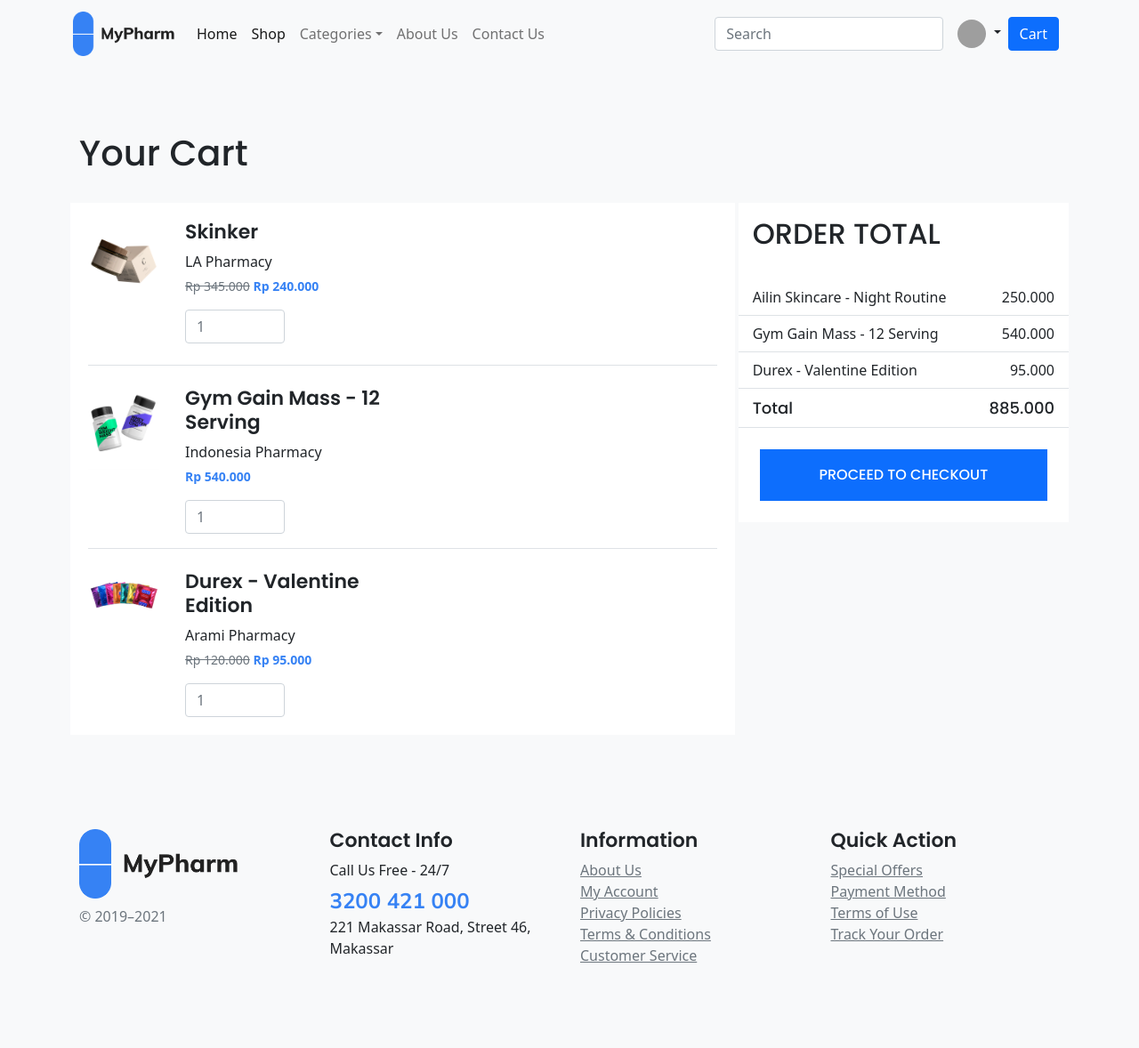
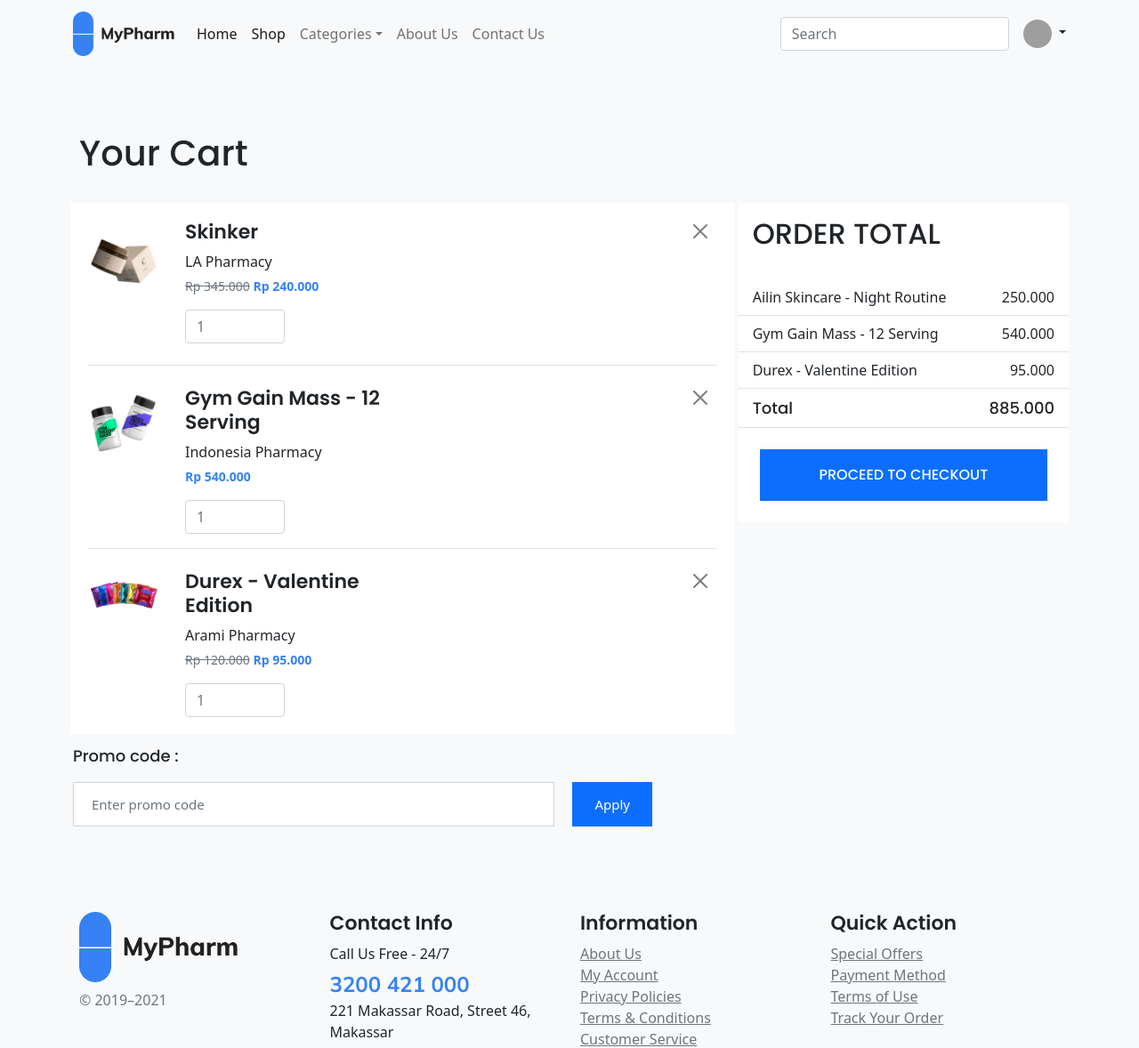
Before and after one commit to 27rayn/myPharm, a PHP site: page /cartpage.html in a window 1280 px wide. Shown: the top 1178 px of the page at 89% size. Before the commit the page ends 1082 px from the top, so only its background shows below. Run offline with PHP 8.4, Linux system fonts and the light colour scheme; some libraries are stand-ins or nearby versions; grey boxes are pictures that could not be loaded.

Commit message:
fixed diilangin

```diff
--- a/cart.css
+++ b/cart.css
@@ -144,9 +144,7 @@ s{
 .btn:not(:disabled):not(.disabled) {
     cursor: pointer;
 }
-button:not(:disabled), [type="button"]:not(:disabled), [type="reset"]:not(:disabled), [type="submit"]:not(:disabled) {
-    cursor: pointer;
-}
+
 .input-combined button {
     position: absolute;
     right: 0;
@@ -160,9 +158,7 @@ button:not(:disabled), [type="button"]:not(:disabled), [type="reset"]:not(:disab
     z-index: 10;
     background: transparent;
 }
-button, [type="button"], [type="reset"], [type="submit"] {
-    -webkit-appearance: button;
-}
+
 .btn-white {
     display: inline-block;
     font-weight: 400;
@@ -175,3 +171,50 @@ button, [type="button"], [type="reset"], [type="submit"] {
     border-radius: 0;
     transition: color 0.15s ease-in-out, background-color 0.15s ease-in-out, border-color 0.15s ease-in-out, box-shadow 0.15s ease-in-out;
 }
+
+label{
+  display: inline-block;
+}
+
+.form-row{
+  display: flex;
+  flex-wrap: wrap;
+  margin-right: -10px;
+  margin-left: -10px;
+}
+
+.form-row>.col, .form-row>[class*=col-] {
+  padding-right: 10px;
+  padding-left: 10px;
+}
+
+.col{
+  flex-basis: 0;
+  flex-grow: 1;
+  max-width: 100%;
+}
+
+.form-control{
+  background-clip: border-box;
+  transition: all .1s ease-in-out;
+  transition-property: border;
+}
+
+.form-control-sm {
+  height: calc(1.5em + 1.625rem + 2px);
+  padding: .8125rem 1.25rem;
+  font-size: .9375rem;
+  line-height: 1.5;
+}
+.btn-group-sm>.btn, .btn-sm {
+  height: calc(1.40625rem + 1.625rem + 2px);
+}
+.btn {
+  white-space: nowrap;
+}
+.btn-group-sm>.btn, .btn-sm {
+  padding: .8125rem 1.5rem;
+  font-size: .9375rem;
+  line-height: 1.40625rem;
+  border-radius: 0;
+}
--- a/cartpage.html
+++ b/cartpage.html
@@ -73,10 +73,6 @@
                 <li><a class="dropdown-item" href="index.html">Sign out</a></li>
               </ul>
             </div>
-            <a class="btn btn-labeled btn-primary mx-2" type="submit">
-              <span class="iconify" data-inline="false" data-icon="bi:cart-fill" style="color: #f9f9f9"></span>
-              Cart
-            </a>
           </div>
         </div>
       </div>
@@ -115,7 +111,8 @@
                     </div>
                     <div class="col-2 text-end">
                       <div class="cart-item-options">
-                        <span class="iconify" data-icon="bi:x-circle" data-inline="false" style="font-size: 32px; color: red"></span>
+                        <button type="button" class="btn-close" data-bs-toggle="tooltip" data-bs-placement="top" title="Remove item">
+                        </button>
                       </div>
                     </div>
                   </div>
@@ -140,8 +137,8 @@
                     </div>
                     <div class="col-2 text-end">
                       <div class="cart-item-options">
-                          <span class="iconify" data-icon="bi:x-circle" data-inline="false" style="font-size: 32px; color: red"></span>
-                        </a>
+                        <button type="button" class="btn-close" data-bs-toggle="tooltip" data-bs-placement="top" title="Remove item">
+                        </button>
                       </div>
                     </div>
                   </div>
@@ -170,8 +167,8 @@
                     </div>
                     <div class="col-2 text-end">
                       <div class="cart-item-options">
-                          <span class="iconify" data-icon="bi:x-circle" data-inline="false" style="font-size: 32px; color: red"></span>
-                        </a>
+                        <button type="button" class="btn-close" data-bs-toggle="tooltip" data-bs-placement="top" title="Remove item">
+                        </button>
                       </div>
                     </div>
                   </div>
@@ -209,9 +206,28 @@
             </ul>
           </aside>
         </div>
+        <div class="col-12 col-md-7">
+          <!-- kupon -->
+          <form class="mb-7 mb-md-0">
+            <label class="fw-regular mb-3" style="font-size: 18px; font-family: 'Poppins', sans-serif;
+            font-weight: 500;" for="carCouponCode">
+              Promo code :
+            </label>
+            <div class="row form-row">
+            <div class="col">
+              <input class="form-control form-control-sm rounded-0" id="cartCouponCode" type="text"
+              placeholder="Enter promo code">
+            </div>
+            <div class="col-auto">
+              <button class="btn btn-sm btn-primary" type="submit">Apply</button>
+            </div>
+          </div>
+          </form>
+        </div>
         </div>
       </div>
     </section>
+
 
     <!-- Footer Start -->
     <section id="footer">
```
Also changed, not shown: i_cartpage.html (+6 -10 lines), i_shop.html (+3 -14 lines), shop.html (+0 -11 lines).
